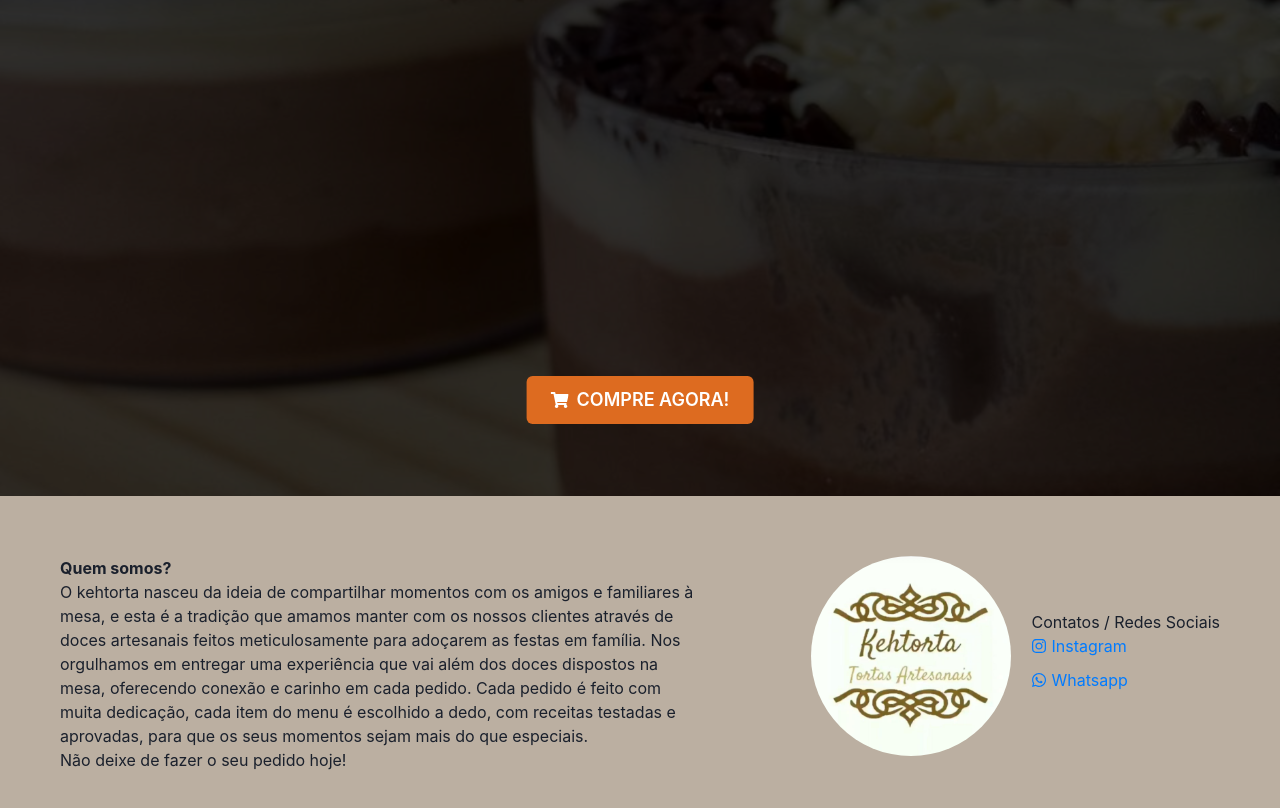
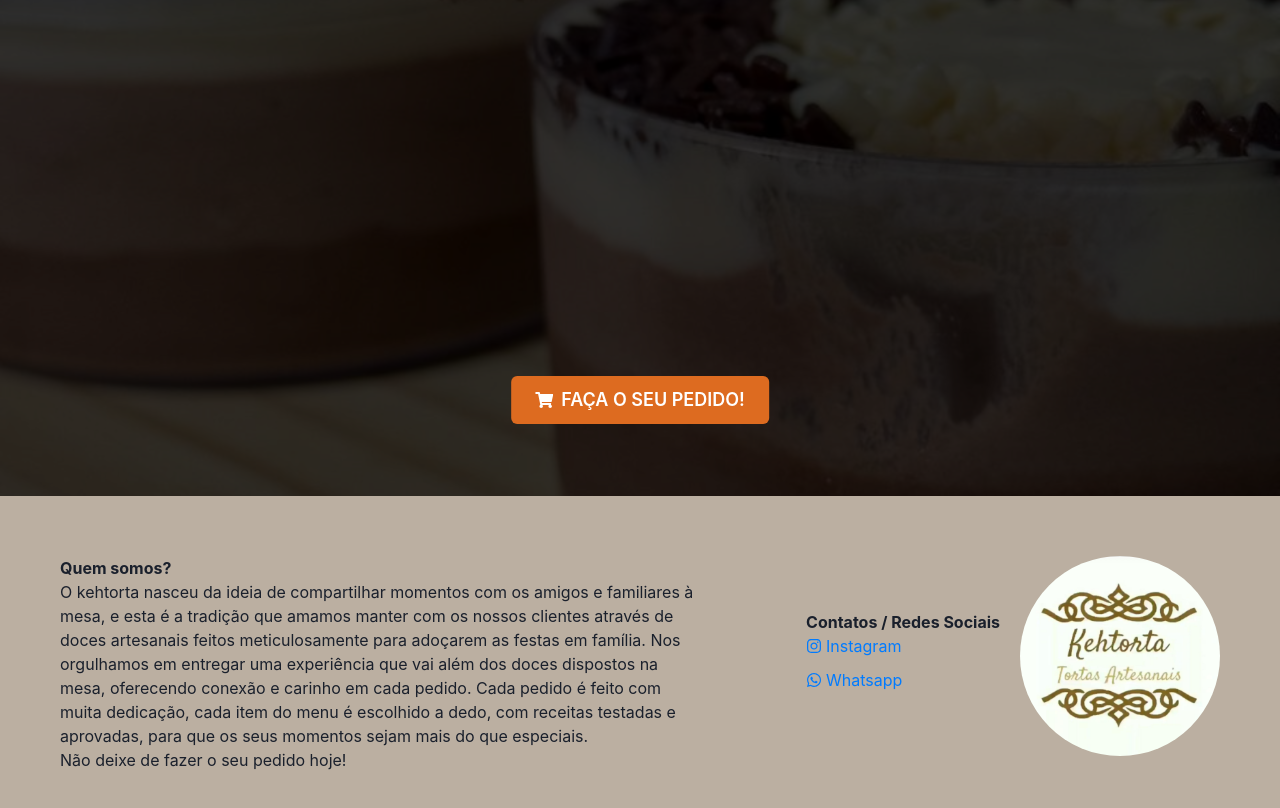
Before and after one commit to Gabriel-A-Lopes/Kehtorta-LandingPage, a React (Create React App) app: page / in a window 1280 px wide. Shown: the top 808 px of the page. Built offline with nearby package versions, Linux system fonts and the light colour scheme.

Commit message:
about section alignment

```diff
--- a/src/components/about/AboutSection.css
+++ b/src/components/about/AboutSection.css
@@ -52,3 +52,7 @@
   text-decoration: none;
   color: #007bff;
 }
+
+.p {
+  font-family: ;
+}
--- a/src/components/about/AboutSection.js
+++ b/src/components/about/AboutSection.js
@@ -8,16 +8,14 @@ function AboutSection() {
     <section className="about-section">
       <div className="conteudo-principal">
         <div className="introducao">
-          <h2><strong>Quem somos?</strong></h2>
+          <h2 id='intro'><strong>Quem somos?</strong></h2>
           <p>O kehtorta nasceu da ideia de compartilhar momentos com os amigos e familiares à mesa, e esta é a tradição que amamos manter com os nossos clientes através de doces artesanais feitos meticulosamente para adoçarem as festas em família. Nos orgulhamos em entregar uma experiência que vai além dos doces dispostos na mesa, oferecendo conexão e carinho em cada pedido. Cada pedido é feito com muita dedicação, cada item do menu é escolhido a dedo, com receitas testadas e aprovadas, para que os seus momentos sejam mais do que especiais.</p>
           <p>Não deixe de fazer o seu pedido hoje!</p>
         </div>
         <div className="perfil-e-contatos">
-          <div className="foto-perfil">
-            <img src={perfil} alt='foto de perfil' className="perfil-image"></img>
-          </div>
+
           <div className="contatos">
-            <h3>Contatos / Redes Sociais</h3>
+            <h3><strong>Contatos / Redes Sociais</strong></h3>
             <ul>
               <li>
                 <a href="https://www.instagram.com/kehtorta/">
@@ -37,6 +35,9 @@ function AboutSection() {
               </li>
             </ul>
           </div>
+          <div className="foto-perfil">
+            <img src={perfil} alt='foto de perfil' className="perfil-image"></img>
+          </div>
         </div>
       </div>
     </section>
--- a/src/components/hero/HeroSection.js
+++ b/src/components/hero/HeroSection.js
@@ -16,6 +16,7 @@ function HeroSection() {
   const imagens = [cafe, capuccino, mousse, ovomaltine, pedaco_chocolate, torta_pote, torta_suspiro];
   const [indiceAtual, setIndiceAtual] = useState(0);
 
+  //hero section image loop
   useEffect(() => {
     const intervalo = setInterval(() => {
       setIndiceAtual((indiceAnterior) => (indiceAnterior + 1) % imagens.length);
@@ -34,7 +35,7 @@ function HeroSection() {
         />
         <div className="carrossel-overlay"></div>
       </div>
-    <Button as={"a"} className="button-comprar" href="https://kehtorta.goomer.app/" size="lg" colorScheme="orange" leftIcon={<FaShoppingCart />}>COMPRE AGORA!</Button>
+    <Button as={"a"} className="button-comprar" href="https://kehtorta.goomer.app/" size="lg" colorScheme="orange" leftIcon={<FaShoppingCart />}>FAÇA O SEU PEDIDO!</Button>
     </section>
   );
 }
```
